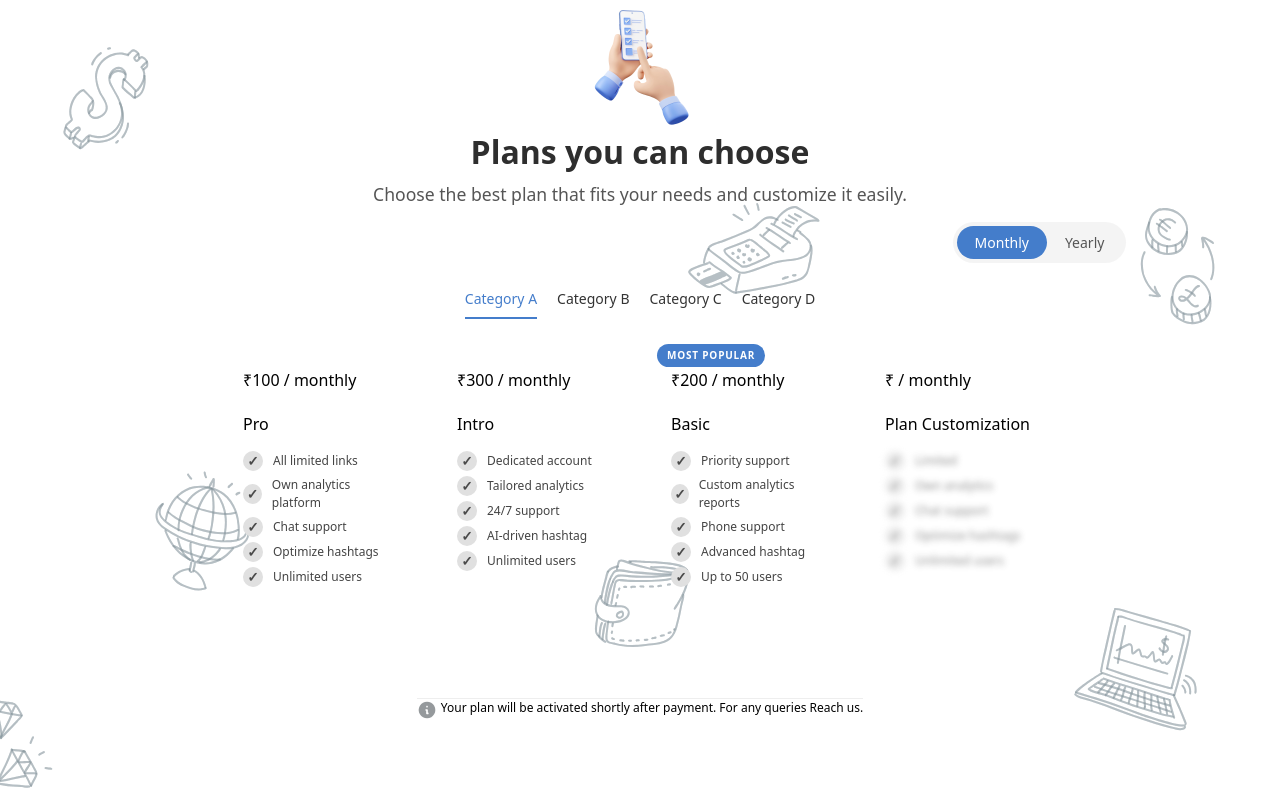
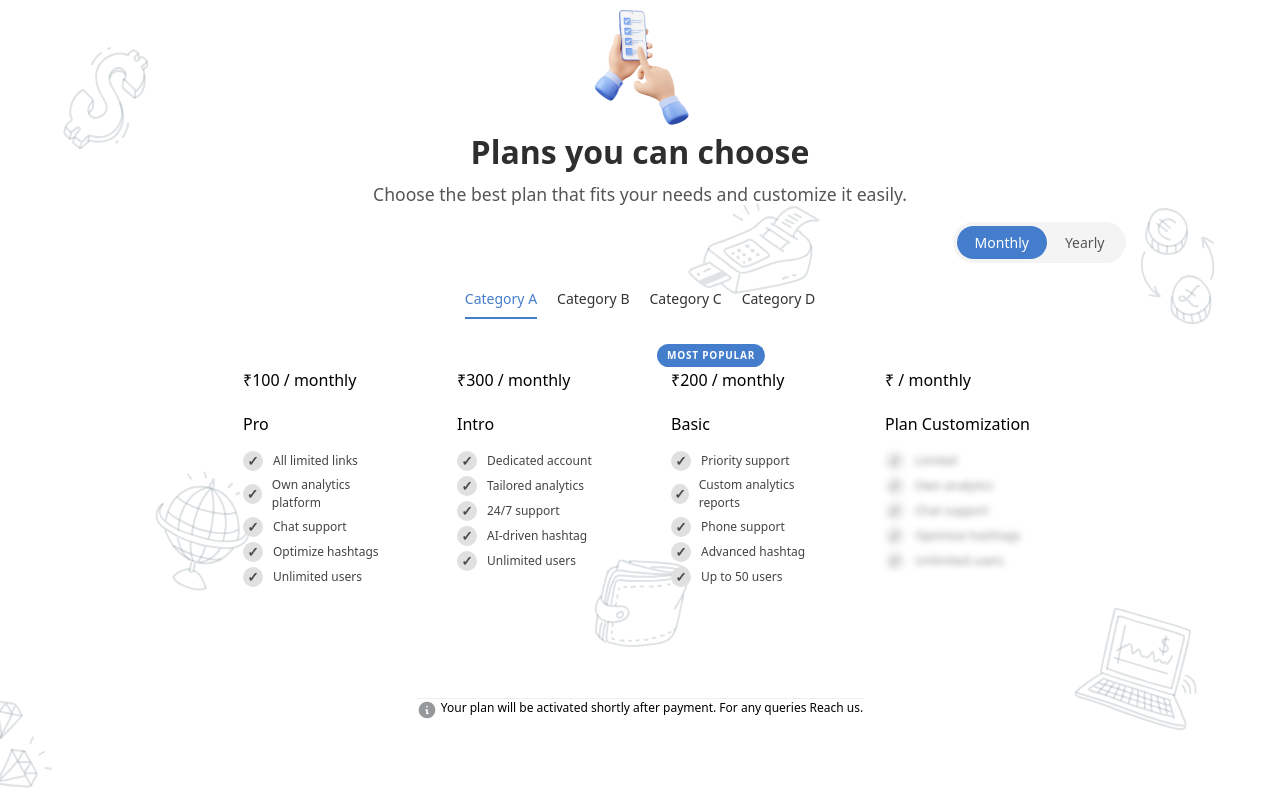
Before and after one commit to pramod-motupalli/GA_Frontend, a React (Vite) app: page /plans in a window 1280 px wide. Built offline with nearby package versions, Linux system fonts and the light colour scheme.

Commit message:
integrating

```diff
--- a/src/pages/PlanSelection.css
+++ b/src/pages/PlanSelection.css
@@ -1,4 +1,5 @@
-html,body, #root {
+
+.plan-selection-container {
   display: flex;
   width: 100%;
   background-color: transparent;
@@ -26,8 +27,7 @@ html,body, #root {
     50% 80%;
   background-repeat: no-repeat;
   background-size: auto;
-}
-.plan-selection-container {
+
   min-height: 100vh;
   width: 100%;
   background-color: transparent;
```
